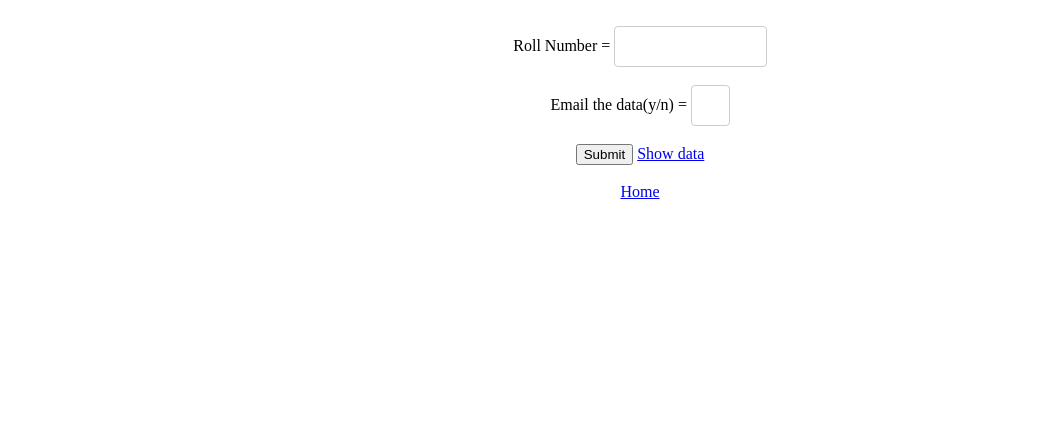
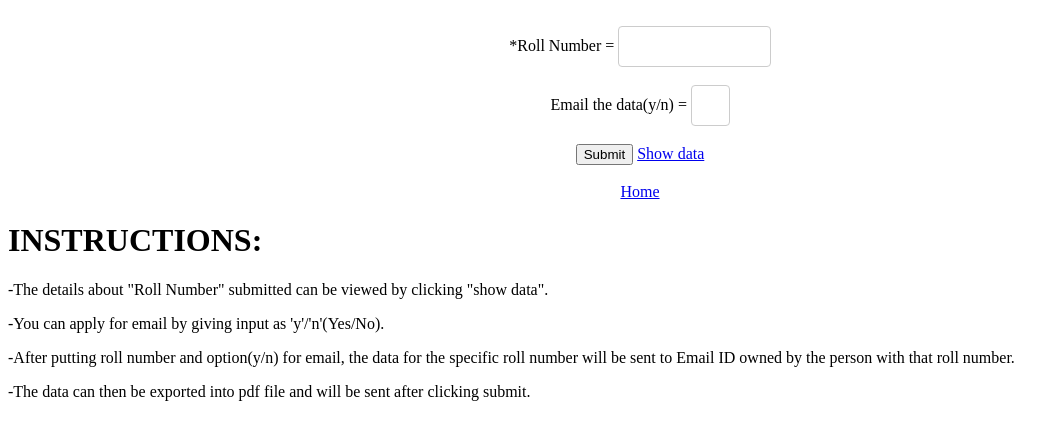
Before and after one commit to sushil1024/Attendance-Report-and-Analytics, a Flask app: page /inputs in a window 1280 px wide. Shown: the top 440 px of the page, without its empty margins (0-1064 px from the left). Run offline with Flask 2, Linux system fonts and the light colour scheme.

Commit message:
Merge remote-tracking branch 'origin/master'

```diff
--- a/templates/input.html
+++ b/templates/input.html
@@ -24,13 +24,18 @@
     <center>
         <form action="/inputs" method="post">
             <br>
-            Roll Number = <input type="number" name="studentrollno" required> <br><br>
+            *Roll Number = <input type="number" name="studentrollno" required> <br><br>
             Email the data(y/n) = <input type="text" name="mailch"> <br><br>
             <input type="submit" name="Submit" value="Submit">
             <a href="/results">Show data</a><br><br>
             <a href="/">Home</a>
         </form>
     </center>
+    <h1>INSTRUCTIONS:</h1>
+    <p>-The details about "Roll Number" submitted can be viewed by clicking "show data".</p>
+    <p>-You can apply for email by giving input as 'y'/'n'(Yes/No).</p>
+    <p>-After putting roll number and option(y/n) for email, the data for the specific roll number will be sent to Email ID owned by the person with that roll number.</p>
+    <p>-The data can then be exported into pdf file and will be sent after clicking submit.</p>
 </body>
 <script>
     includeHTML("result.html");
```
